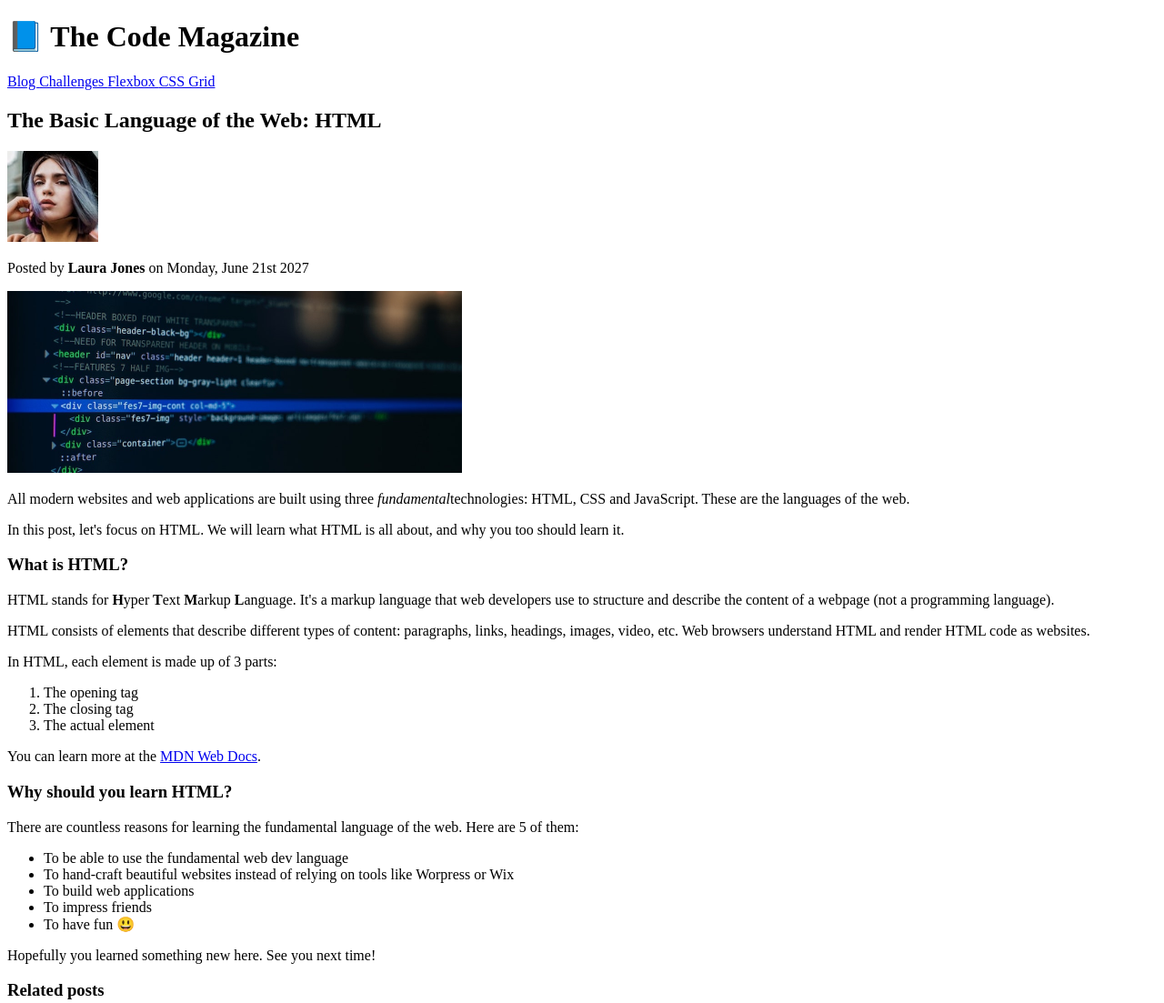
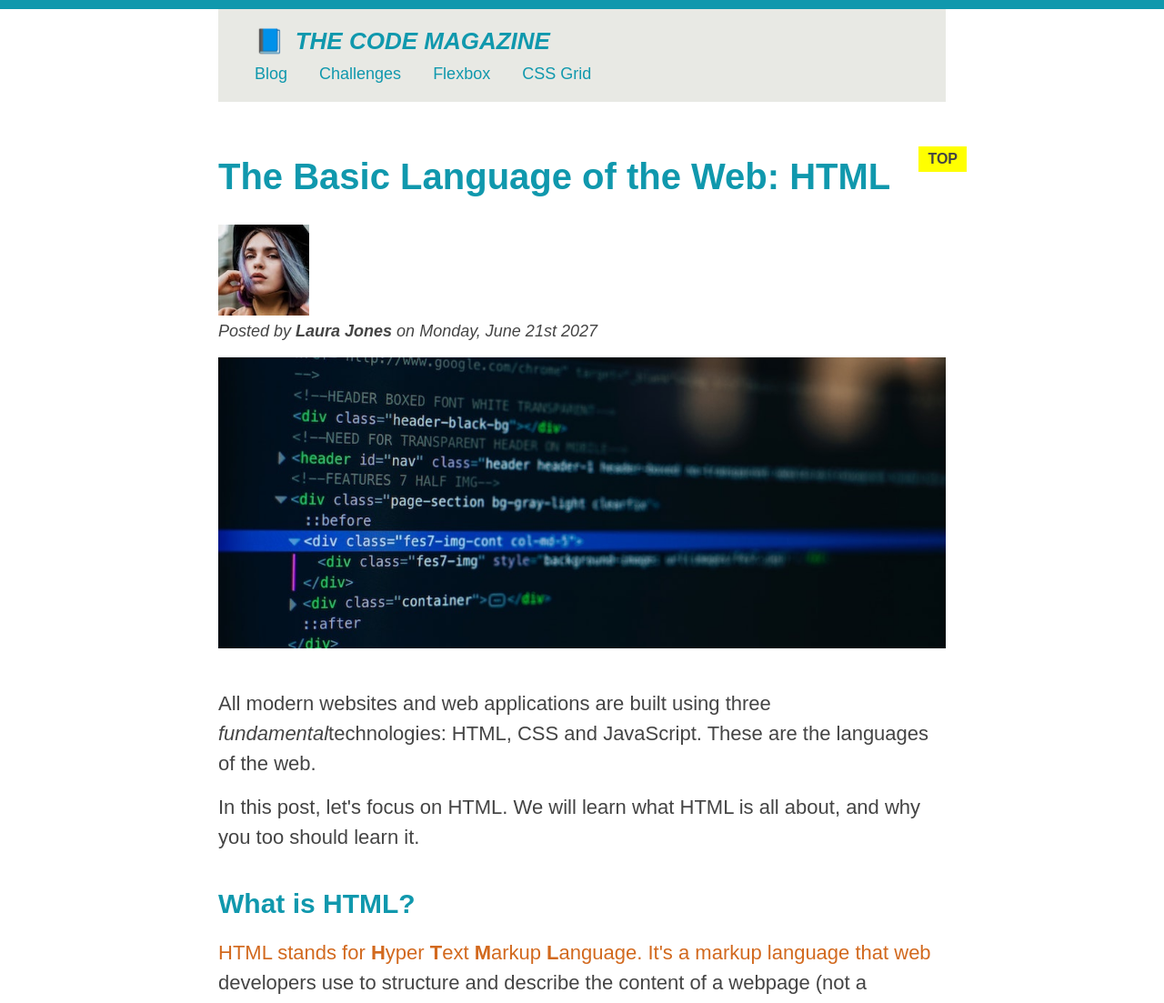
Before and after one commit to arsial1/HTML-and-CSS, a website: page index.html in a window 1280 px wide. Shown: the top 1103 px of the page at 91% size. Drawn offline with Linux system fonts and the light colour scheme.

Commit message:
CSS Fundamentals

```diff
--- a/index.html
+++ b/index.html
@@ -3,9 +3,11 @@
   <head>
     <meta charset="UTF-8" />
     <title>The basic Language of the Web: HTML</title>
+    <link rel="stylesheet" href="style.css" />
   </head>
   <body>
-    <header>
+    <div class="container">
+      <header class="main-header">
         <h1>📘 The Code Magazine</h1>
         <nav>
           <a href="blog.html"> Blog </a>
@@ -15,7 +17,7 @@
         </nav>
       </header>
       <article>
-      <header>
+        <header class="post-header">
           <h2>The Basic Language of the Web: HTML</h2>
           <img
             src="img/laura-jones.jpg"
@@ -23,13 +25,17 @@
             width="100"
             height="100"
           />
-        <p>Posted by <strong>Laura Jones</strong> on Monday, June 21st 2027</p>
+          <p id="author">
+            Posted by <strong>Laura Jones</strong> on Monday, June 21st 2027
+          </p>
           <img
             src="img/post-img.jpg"
             alt="HTML code on screen"
             width="500"
             height="200"
+            class="post-img"
           />
+          <button>❤ Like</button>
         </header>
         <p>
           All modern websites and web applications are built using three
@@ -37,8 +43,8 @@
           the languages of the web.
         </p>
         <p>
-        In this post, let's focus on HTML. We will learn what HTML is all about,
-        and why you too should learn it.
+          In this post, let's focus on HTML. We will learn what HTML is all
+          about, and why you too should learn it.
         </p>
         <h3>What is HTML?</h3>
         <p>
@@ -50,8 +56,8 @@
         </p>
         <p>
           HTML consists of elements that describe different types of content:
-        paragraphs, links, headings, images, video, etc. Web browsers understand
-        HTML and render HTML code as websites.
+          paragraphs, links, headings, images, video, etc. Web browsers
+          understand HTML and render HTML code as websites.
         </p>
         <p>In HTML, each element is made up of 3 parts:</p>
         <ol>
@@ -62,8 +68,8 @@
         <p>You can learn more at the <a href="#">MDN Web Docs</a>.</p>
         <h3>Why should you learn HTML?</h3>
         <p>
-        There are countless reasons for learning the fundamental language of the
-        web. Here are 5 of them:
+          There are countless reasons for learning the fundamental language of
+          the web. Here are 5 of them:
         </p>
         <ul>
           <li>To be able to use the fundamental web dev language</li>
@@ -78,8 +84,8 @@
         <p>Hopefully you learned something new here. See you next time!</p>
       </article>
       <aside>
-      <h3>Related posts</h3>
-      <ul>
+        <h4>Related posts</h4>
+        <ul class="related-list">
           <li>
             <img
               src="img/related-1.jpg"
@@ -88,12 +94,17 @@
               height="75"
             />
             <a href="#">How to Learn Web Development</a>
-          <p>By Jonas Schmedtmann</p>
+            <p class="related-author">By Jonas Schmedtmann</p>
           </li>
           <li>
-          <img src="img/related-2.jpg" alt="Lightning" width="75" height="75" />
+            <img
+              src="img/related-2.jpg"
+              alt="Lightning"
+              width="75"
+              height="75"
+            />
             <a href="#">The Unknown Powers of CSS</a>
-          <p>By Jim Dillon</p>
+            <p class="related-author">By Jim Dillon</p>
           </li>
           <li>
             <img
@@ -103,12 +114,13 @@
               height="75"
             />
             <a href="#">Why JavaScript is Awesome</a>
-          <p>By Matilda</p>
+            <p class="related-author">By Matilda</p>
           </li>
         </ul>
       </aside>
       <footer>
-      <p>Copyright &copy; 2027 by Arsial</p>
+        <p id="copyright">Copyright &copy; 2027 by Arsial</p>
       </footer>
+    </div>
   </body>
 </html>
--- a/package.json
+++ b/package.json
@@ -3,7 +3,7 @@
   "version": "1.0.0",
   "description": "HTML Fundamentals section",
   "scripts": {
-    "start": "parcel index.html --no-source-maps"
+    "start": "parcel serve index.html --no-source-maps"
   },
   "author": "arsial",
   "license": "ISC",
--- /dev/null
+++ b/style.css
@@ -0,0 +1,158 @@
+* {
+  margin: 0;
+  padding: 0;
+  /* box-sizing: border-box; */
+}
+body {
+  font-family: sans-serif;
+  color: #444;
+  border-top: 10px solid #1098ad;
+  position: relative;
+}
+.container {
+  width: 800px;
+  margin: 0 auto;
+}
+.main-header {
+  background-color: #e8e9e4;
+  padding: 20px 40px;
+  margin-bottom: 60px;
+}
+nav {
+  font-size: 18px;
+}
+article {
+  margin-bottom: 60px;
+}
+.post-header {
+  margin-bottom: 40px;
+}
+aside {
+  background-color: #e8e9e4;
+  border-top: 5px solid #1098ad;
+  border-bottom: 5px solid #1098ad;
+  padding: 50px 0;
+  width: 500px;
+}
+h1,
+h2,
+h3 {
+  color: #1098ad;
+}
+h1 {
+  font-size: 26px;
+  text-transform: uppercase;
+  font-style: italic;
+}
+h2 {
+  font-size: 40px;
+  margin-bottom: 30px;
+  position: relative;
+}
+h2::after {
+  content: "top";
+  position: absolute;
+  text-transform: uppercase;
+  background-color: yellow;
+  color: #444;
+  font-size: 16px;
+  font-weight: bold;
+  display: inline-block;
+  padding: 5px 10px;
+  top: -11px;
+  right: -23px;
+}
+
+h3 {
+  font-size: 30px;
+  margin-bottom: 20px;
+  margin-top: 40px;
+}
+h4 {
+  font-size: 20px;
+  text-align: center;
+  text-transform: uppercase;
+}
+p {
+  font-size: 22px;
+  line-height: 1.5;
+  margin-bottom: 15px;
+}
+ul,
+ol {
+  margin-left: 50px;
+}
+li {
+  font-size: 20px;
+  margin-bottom: 10px;
+}
+
+#author {
+  font-style: italic;
+  font-size: 18px;
+}
+#copyright {
+  font-size: 16px;
+}
+.related-author {
+  font-size: 18px;
+  font-weight: bold;
+}
+.related-list {
+  list-style: none;
+}
+
+li:first-child {
+  font-weight: bold;
+}
+li:last-child {
+  font-style: italic;
+  margin-bottom: 0;
+}
+li:nth-child(even) {
+  color: red;
+}
+a:link,
+a:visited {
+  color: #1098ad;
+  text-decoration: none;
+}
+a:hover {
+  color: orangered;
+  font-weight: bold;
+  text-decoration: underline orangered;
+}
+a:active {
+  background-color: black;
+  font-style: italic;
+}
+.post-img {
+  width: 100%;
+  height: auto;
+}
+nav a:link {
+  margin-right: 30px;
+  margin-top: 10px;
+  display: inline-block;
+}
+nav a:link:last-child {
+  margin-right: 0;
+}
+button {
+  font-size: 22px;
+  padding: 20px;
+  cursor: pointer;
+  position: absolute;
+  bottom: 50px;
+  right: 50px;
+}
+button::first-letter {
+  color: red;
+}
+h1::first-letter {
+  font-style: normal;
+  margin-right: 5px;
+}
+h3 + p::first-line {
+  color: chocolate;
+}
```
Also changed, not shown: 1 other file. Lines whose indentation alone changed are shown as unchanged.
